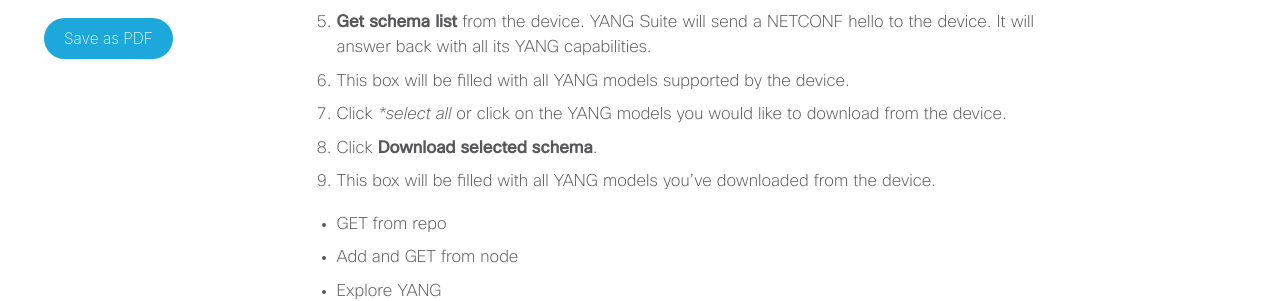
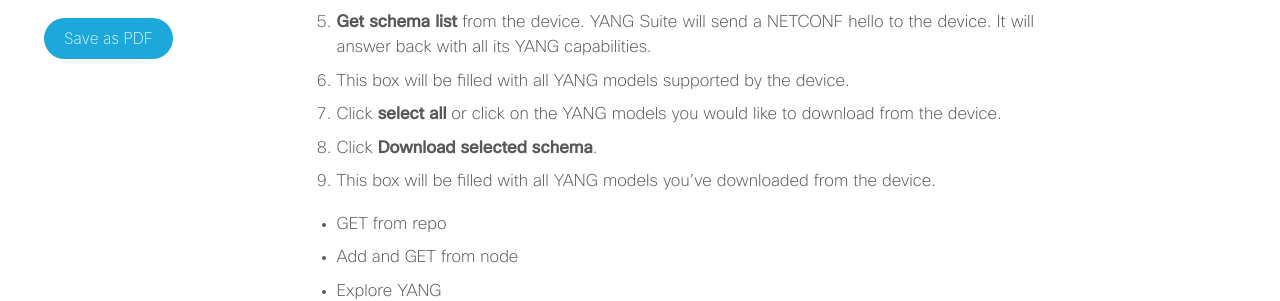
Before and after one commit to xrdocs/programmability, a Jekyll site: the page built from _tutorials/do-you-speak-yang.md, in a window 1280 px wide and 900 px high, scrolled down 6277 px. Shown: the part 154-455 px from the top of the window. Built offline with Jekyll 4.4.1, drawn with Linux system fonts in a browser that asks for light colours; comment, search, counter and statistics services are not loaded.

```diff
--- a/_tutorials/do-you-speak-yang.md
+++ b/_tutorials/do-you-speak-yang.md
@@ -146,7 +146,7 @@ To download YANG models from a device, follow the below steps:
   4. Optionally, you can check again **device connectivity**.
   5. **Get schema list** from the device. YANG Suite will send a NETCONF hello to the device. It will answer back with all its YANG capabilities.
   6. This box will be filled with all YANG models supported by the device.
-  7. Click **select all* or click on the YANG models you would like to download from the device.
+  7. Click **select all** or click on the YANG models you would like to download from the device.
   8. Click **Download selected schema**.
   9. This box will be filled with all YANG models you've downloaded from the device.
 
```
